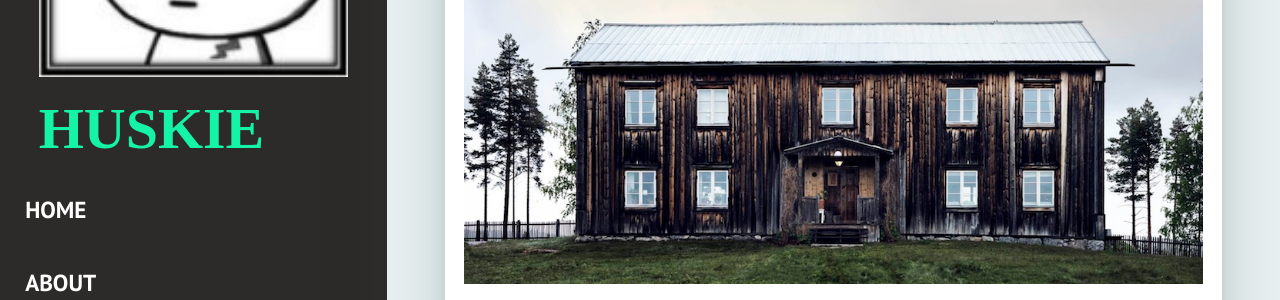
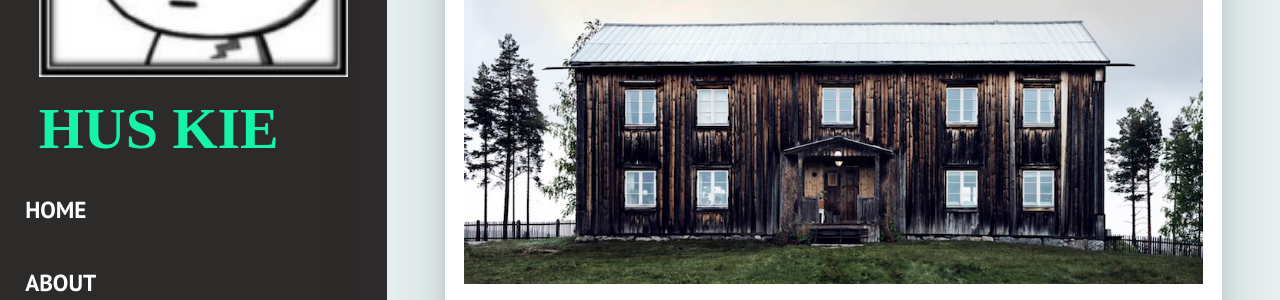
Before and after one commit to zywok/zywok.github.io, a Jekyll site: the page built from index.html, in a window 1280 px wide. Shown: the part 288-588 px from the top of the page. Built offline with Jekyll 4.4.1, drawn with Linux system fonts in a browser that asks for light colours; some web fonts are replaced; the list of posts is cut into pages by our own code.

Commit message:
Update _config.yml

```diff
--- a/_config.yml
+++ b/_config.yml
@@ -1,5 +1,5 @@
 # Profile information
-name: HUSKIE
+name: HUS KIE
 title: Zhu Yuewen's HomePage
 description: > # this means to ignore newlines until "baseurl:"
   Write an awesome description for your new site here. You can edit this
```
